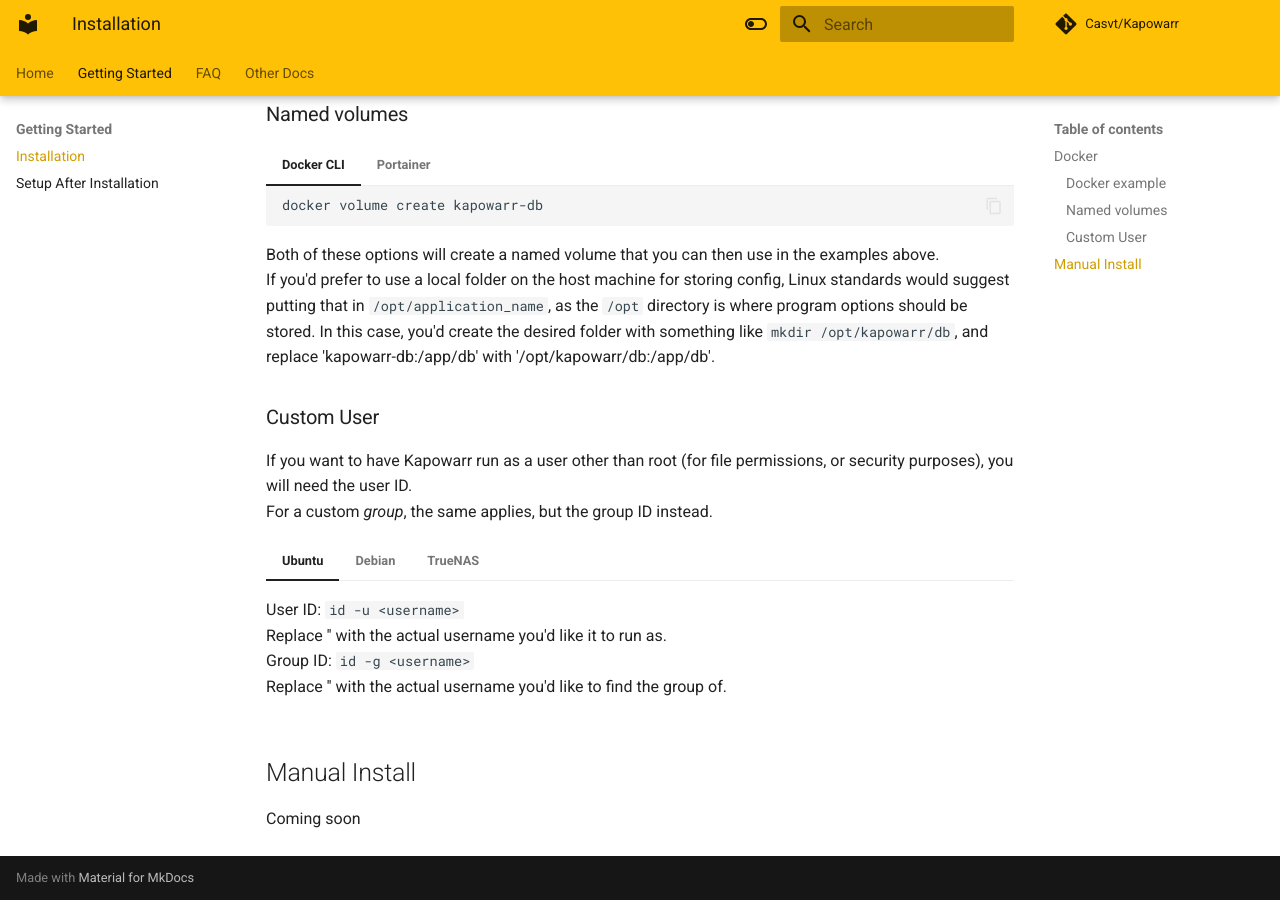
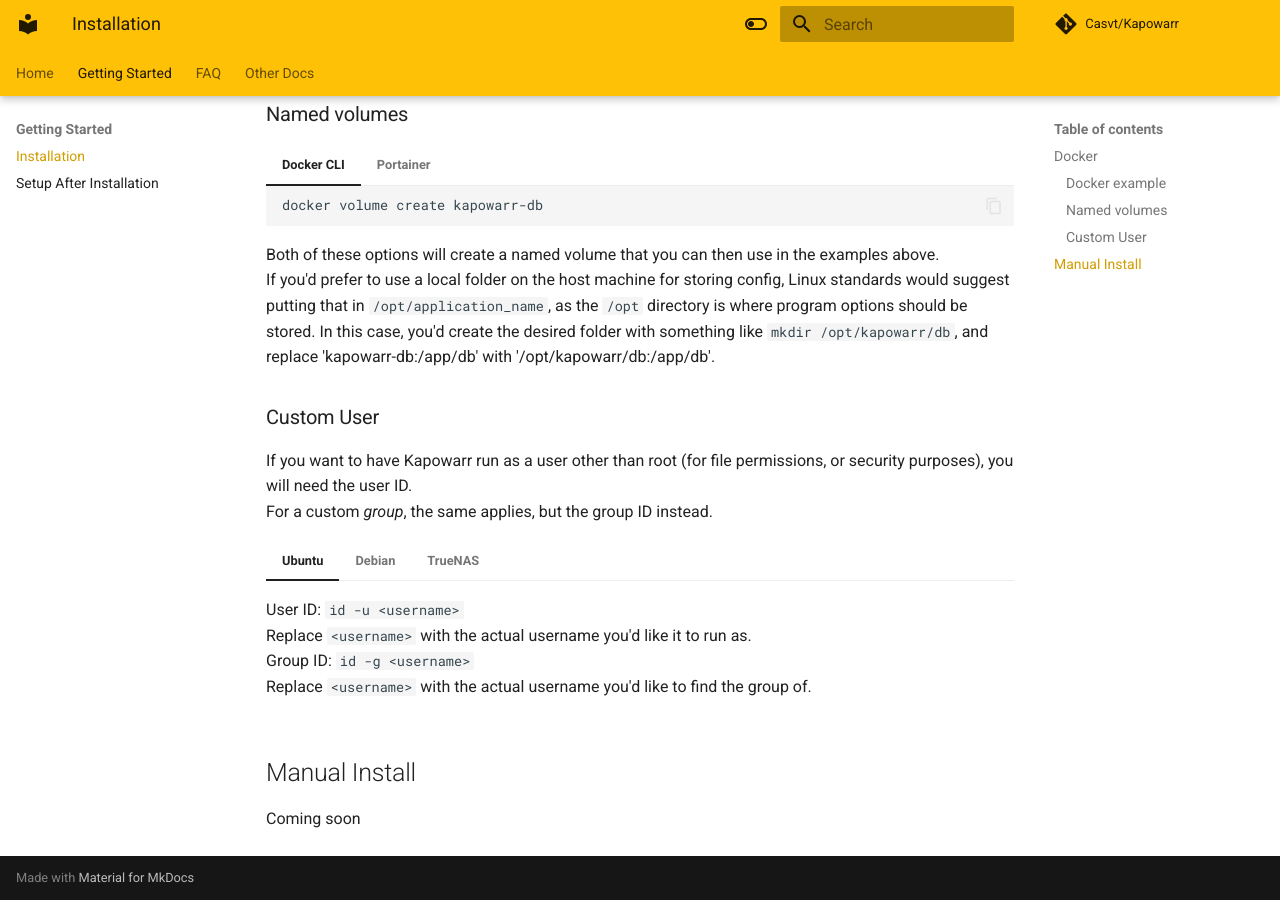
Before and after one commit to Casvt/Kapowarr, an MkDocs documentation site: the page built from docs/installation.md, in a window 1280 px wide and 900 px high, scrolled down 1368 px. Built offline with MkDocs 1.6.1 and Material for MkDocs 9.7.7, drawn with Linux system fonts in a browser that asks for light colours; comment, search, counter and statistics services are not loaded.

Commit message:
Fix missing 'username' tag

```diff
--- a/docs/installation.md
+++ b/docs/installation.md
@@ -194,22 +194,21 @@ For a custom _group_, the same applies, but the group ID instead.
 
 === "Ubuntu"
     User ID: `id -u <username>`
-    Replace '<username>' with the actual username you'd like it to run as.
+    Replace `<username>` with the actual username you'd like it to run as.
     Group ID: `id -g <username>`
-    Replace '<username>' with the actual username you'd like to find the group of.
+    Replace `<username>` with the actual username you'd like to find the group of.
 
 === "Debian"
     User ID: `id -u <username>`
-    Replace '<username>' with the actual username you'd like it to run as.
+    Replace `<username>` with the actual username you'd like it to run as.
     Group ID: `id -g <username>`
-    Replace '<username>' with the actual username you'd like to find the group of.
+    Replace `<username>` with the actual username you'd like to find the group of.
 
 === "TrueNAS"
     User ID: In the web UI, go to Credentials -> Local Users.
-    Find the relevant username you'd like to use, and look at the 'UID' column to find the UID.
+    - Find the relevant username you'd like to use, and look at the 'UID' column to find the UID.
     Group ID: In the web UI, go to Credentials -> Local Groups.
-    Find the relevant group you'd like to use, and look at the 'GID' column to find the GID.
-
+    - Find the relevant group you'd like to use, and look at the 'GID' column to find the GID.
 
 ## Manual Install
 
```
